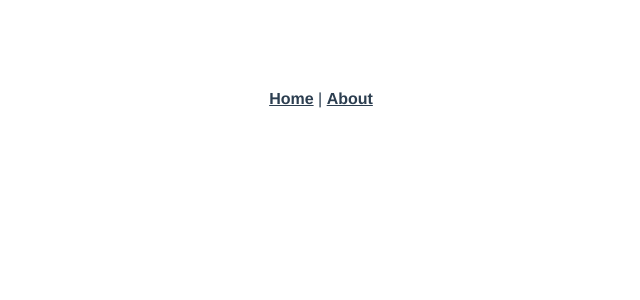
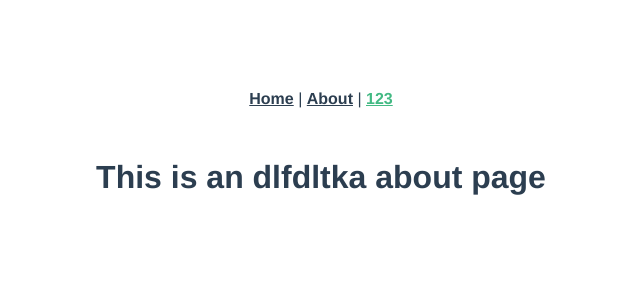
Before and after one commit to Theeea/Vue_todolist, a Vue app: page /dlfdltka in a window 1280 px wide. Before the commit this address had no page. Shown: the top 300 px of the page, without its empty margins (319-959 px from the left). Built offline with nearby package versions, Linux system fonts and the light colour scheme.

Commit message:
added router test

```diff
--- a/src/App.vue
+++ b/src/App.vue
@@ -1,7 +1,8 @@
 <template>
   <nav>
     <router-link to="/">Home</router-link> |
-    <router-link to="/about">About</router-link>
+    <router-link to="/about">About</router-link> |
+    <router-link to="/dlfdltka">123</router-link>
   </nav>
   <router-view/>
 </template>
--- a/src/components/Todo.vue
+++ b/src/components/Todo.vue
@@ -13,7 +13,6 @@ const computedLeftCnt = computed({
 });
 
 function doAdd() {
-//  input_message.value = input_message.value.split('').reverse().join('')
   var input_data = add_input.value;
 
   if (input_data === '') {
--- a/src/router/index.js
+++ b/src/router/index.js
@@ -1,6 +1,6 @@
 import { createRouter, createWebHistory } from 'vue-router'
 import HomeView from '../views/HomeView.vue'
-
+import Dlfdltka from '../views/Dlfdltka.vue'
 const routes = [
   {
     path: '/',
@@ -16,6 +16,11 @@ const routes = [
     component: function () {
       return import(/* webpackChunkName: "about" */ '../views/AboutView.vue')
     }
+  },
+  {
+    path: '/dlfdltka',
+    name: 'home123',
+    component: Dlfdltka
   }
 ]
 
--- a/src/views/Dlfdltka.vue
+++ b/src/views/Dlfdltka.vue
@@ -1,5 +1,5 @@
 <template>
   <div class="about">
-    <h1>This is an about page</h1>
+    <h1>This is an dlfdltka about page</h1>
   </div>
 </template>
```
Also changed, not shown: src/store/index.js (added).
